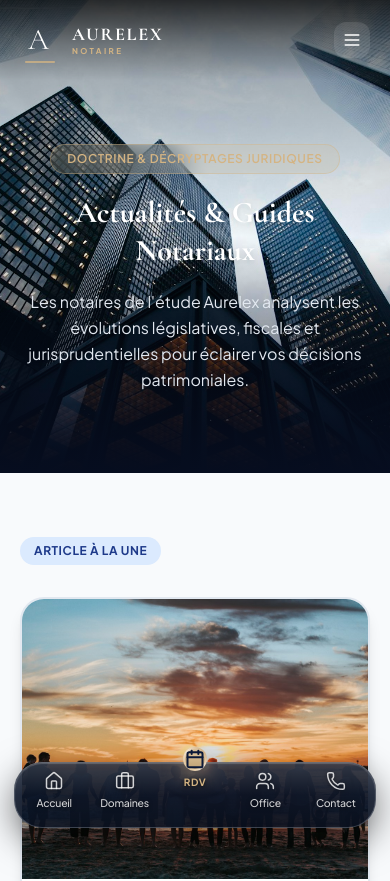
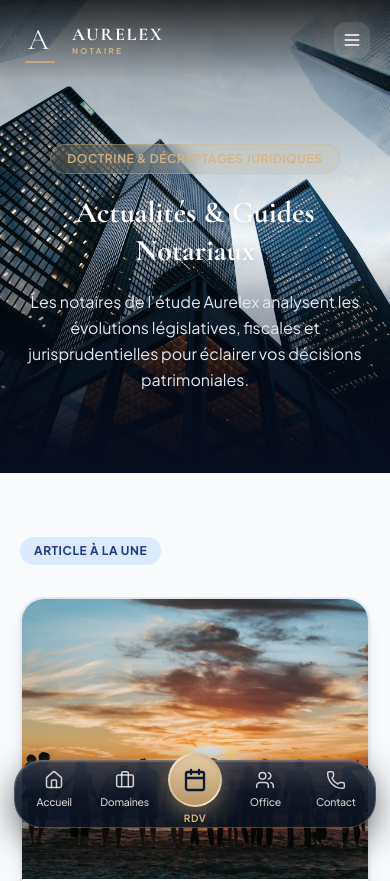
Before and after one commit to Mikeniga99/aurelexnotaria, a Next.js app in the folder apps/web/: page /en/actualites in a window 390 px wide. Shown: the top 881 px of the page. Built offline with nearby package versions, Linux system fonts and the light colour scheme.

Commit message:
style(mobile): agrandissement du bouton RDV, forme circulaire parfaite et abaissement dans la capsule

```diff
--- a/apps/web/src/components/public/BottomNav.tsx
+++ b/apps/web/src/components/public/BottomNav.tsx
@@ -18,8 +18,8 @@ export function BottomNav() {
 
   return (
     <nav className="md:hidden fixed bottom-4 inset-x-3.5 sm:inset-x-8 max-w-md mx-auto z-50 pointer-events-auto">
-      {/* Liquid Glass Pill Container avec dimensions harmonieuses */}
-      <div className="relative rounded-[28px] bg-[#081226]/85 backdrop-blur-2xl backdrop-saturate-150 border border-white/20 border-t-white/35 shadow-[0_12px_36px_rgba(0,0,0,0.55),inset_0_1px_1px_rgba(255,255,255,0.2)] h-[66px] px-1">
+      {/* Liquid Glass Pill Container */}
+      <div className="relative rounded-[28px] bg-[#081226]/85 backdrop-blur-2xl backdrop-saturate-150 border border-white/20 border-t-white/35 shadow-[0_12px_36px_rgba(0,0,0,0.55),inset_0_1px_1px_rgba(255,255,255,0.2)] h-[68px] px-1">
 
         {/* Reflet spéculaire de surface incurvé */}
         <div className="absolute inset-0 rounded-[28px] bg-gradient-to-b from-white/15 via-transparent to-black/20 pointer-events-none" />
@@ -36,13 +36,13 @@ export function BottomNav() {
                 <div key={item.href} className="relative flex justify-center items-center h-full">
                   <Link
                     href={item.href}
-                    className="absolute -top-4 flex flex-col items-center group z-20"
+                    className="absolute -top-2 flex flex-col items-center group z-20"
                     aria-label={item.label}
                   >
-                    {/* Bouton RDV surélevé en or champagne */}
-                    <div className="w-13 h-13 rounded-full bg-gradient-to-tr from-[#D4B483] via-[#F5E7D3] to-[#C29B67] p-0.5 shadow-[0_6px_20px_rgba(212,180,131,0.5)] transition-transform duration-200 group-active:scale-95 group-hover:scale-105 flex items-center justify-center">
-                      <div className="w-full h-full rounded-full bg-gradient-to-b from-[#E2C9A0] to-[#BFA173] flex items-center justify-center shadow-inner">
-                        <Icon className="w-5 h-5 text-[#0B1938] stroke-[2.4]" />
+                    {/* Bouton RDV agrandi, parfaitement circulaire et abaissé */}
+                    <div className="w-[54px] h-[54px] rounded-full aspect-square bg-gradient-to-tr from-[#D4B483] via-[#F8EBD9] to-[#BF9761] p-0.5 shadow-[0_8px_24px_rgba(212,180,131,0.5)] transition-transform duration-200 group-active:scale-95 group-hover:scale-105 flex items-center justify-center shrink-0">
+                      <div className="w-full h-full rounded-full aspect-square bg-gradient-to-b from-[#E5CCA5] to-[#B89668] flex items-center justify-center shadow-inner">
+                        <Icon className="w-6 h-6 text-[#0B1938] stroke-[2.3]" />
                       </div>
                     </div>
                     <span className="text-[10px] font-bold text-[#D4B483] uppercase tracking-wider mt-1 drop-shadow-[0_1px_2px_rgba(0,0,0,0.9)]">
```
